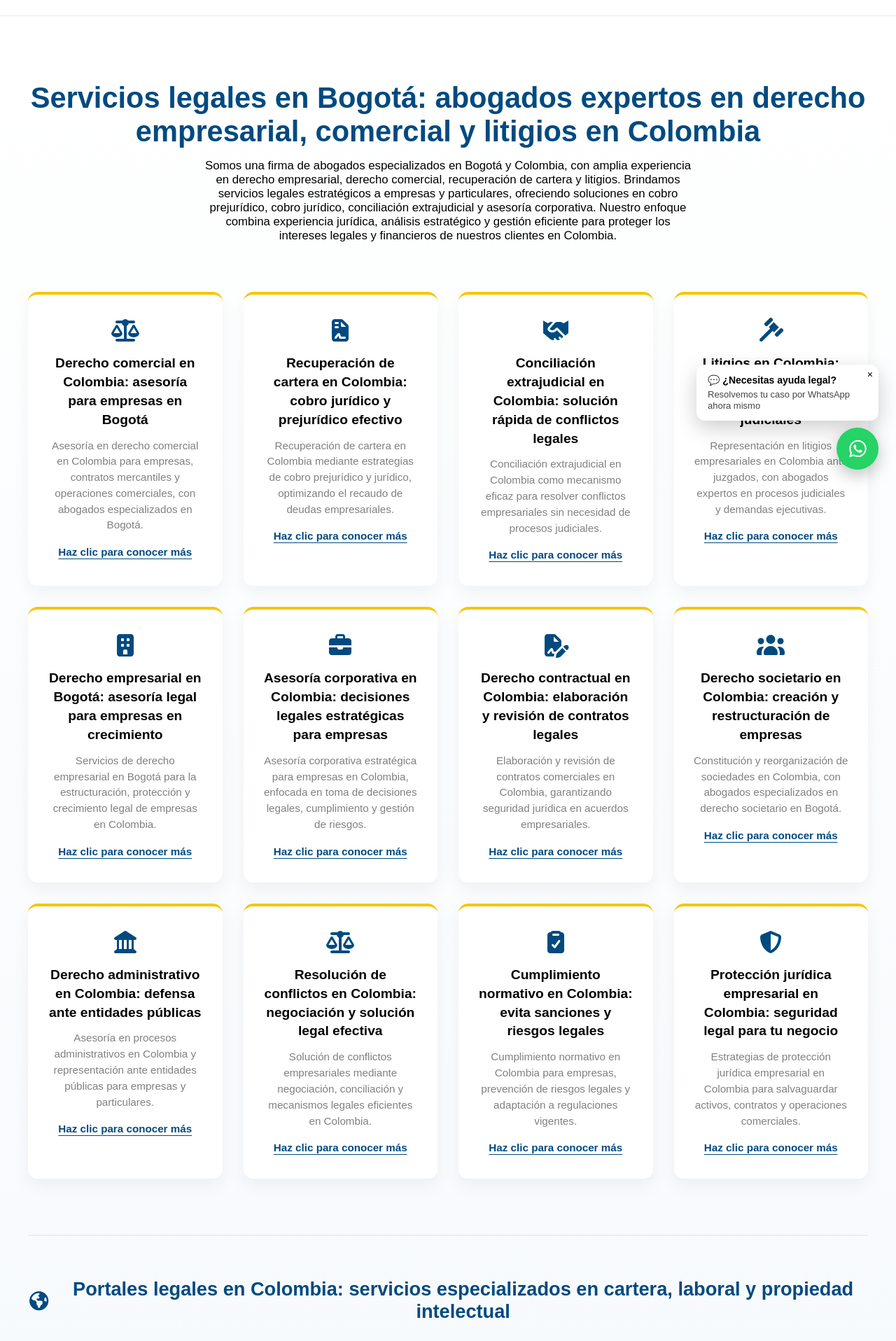
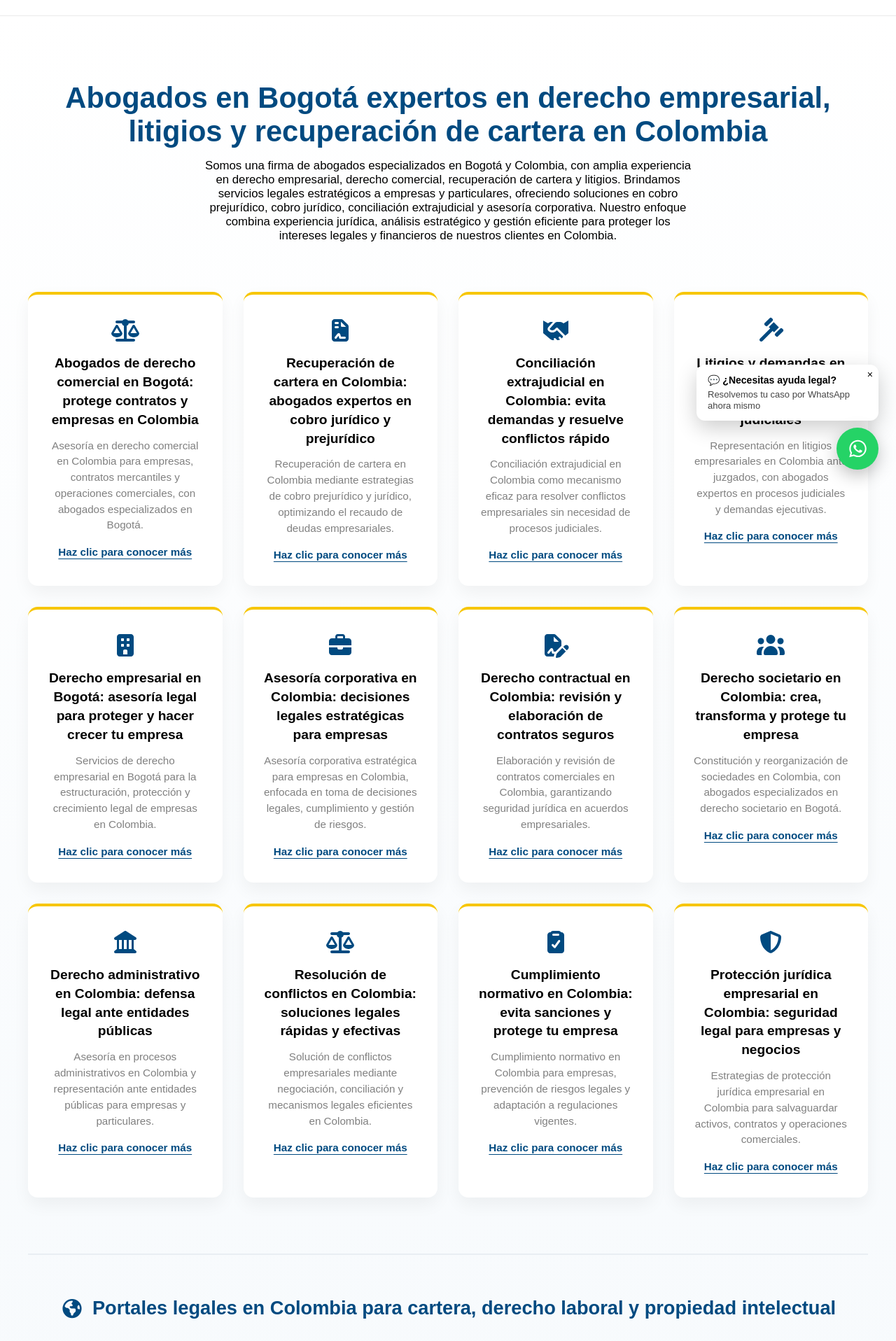
Before and after one commit to paginaswebpravice-prog/pravice-co, a Next.js app: page /especialidades in a window 1280 px wide. Shown: the part 104-2020 px from the top of the page at 70% size. Built offline with nearby package versions, Linux system fonts and the light colour scheme.

Commit message:
Updates titles for CTR

```diff
--- a/src/app/especialidades/page.tsx
+++ b/src/app/especialidades/page.tsx
@@ -36,7 +36,8 @@ interface Portal {
 export default function Especialidades() {
   const especialidades: Especialidad[] = [
     {
-      titulo: "Derecho comercial en Colombia: asesoría para empresas en Bogotá",
+      titulo:
+        "Abogados de derecho comercial en Bogotá: protege contratos y empresas en Colombia",
       descripcion:
         "Asesoría en derecho comercial en Colombia para empresas, contratos mercantiles y operaciones comerciales, con abogados especializados en Bogotá.",
       icono: faScaleBalanced,
@@ -44,7 +45,7 @@ export default function Especialidades() {
     },
     {
       titulo:
-        "Recuperación de cartera en Colombia: cobro jurídico y prejurídico efectivo",
+        "Recuperación de cartera en Colombia: abogados expertos en cobro jurídico y prejurídico",
       descripcion:
         "Recuperación de cartera en Colombia mediante estrategias de cobro prejurídico y jurídico, optimizando el recaudo de deudas empresariales.",
       icono: faFileContract,
@@ -52,7 +53,7 @@ export default function Especialidades() {
     },
     {
       titulo:
-        "Conciliación extrajudicial en Colombia: solución rápida de conflictos legales",
+        "Conciliación extrajudicial en Colombia: evita demandas y resuelve conflictos rápido",
       descripcion:
         "Conciliación extrajudicial en Colombia como mecanismo eficaz para resolver conflictos empresariales sin necesidad de procesos judiciales.",
       icono: faHandshake,
@@ -60,7 +61,7 @@ export default function Especialidades() {
     },
     {
       titulo:
-        "Litigios en Colombia: abogados expertos en demandas y procesos judiciales",
+        "Litigios y demandas en Colombia: abogados expertos en procesos judiciales",
       descripcion:
         "Representación en litigios empresariales en Colombia ante juzgados, con abogados expertos en procesos judiciales y demandas ejecutivas.",
       icono: faGavel,
@@ -68,7 +69,7 @@ export default function Especialidades() {
     },
     {
       titulo:
-        "Derecho empresarial en Bogotá: asesoría legal para empresas en crecimiento",
+        "Derecho empresarial en Bogotá: asesoría legal para proteger y hacer crecer tu empresa",
       descripcion:
         "Servicios de derecho empresarial en Bogotá para la estructuración, protección y crecimiento legal de empresas en Colombia.",
       icono: faBuilding,
@@ -84,7 +85,7 @@ export default function Especialidades() {
     },
     {
       titulo:
-        "Derecho contractual en Colombia: elaboración y revisión de contratos legales",
+        "Derecho contractual en Colombia: revisión y elaboración de contratos seguros",
       descripcion:
         "Elaboración y revisión de contratos comerciales en Colombia, garantizando seguridad jurídica en acuerdos empresariales.",
       icono: faFileSignature,
@@ -92,7 +93,7 @@ export default function Especialidades() {
     },
     {
       titulo:
-        "Derecho societario en Colombia: creación y restructuración de empresas",
+        "Derecho societario en Colombia: crea, transforma y protege tu empresa",
       descripcion:
         "Constitución y reorganización de sociedades en Colombia, con abogados especializados en derecho societario en Bogotá.",
       icono: faUsers,
@@ -100,7 +101,7 @@ export default function Especialidades() {
     },
     {
       titulo:
-        "Derecho administrativo en Colombia: defensa ante entidades públicas",
+        "Derecho administrativo en Colombia: defensa legal ante entidades públicas",
       descripcion:
         "Asesoría en procesos administrativos en Colombia y representación ante entidades públicas para empresas y particulares.",
       icono: faLandmark,
@@ -108,7 +109,7 @@ export default function Especialidades() {
     },
     {
       titulo:
-        "Resolución de conflictos en Colombia: negociación y solución legal efectiva",
+        "Resolución de conflictos en Colombia: soluciones legales rápidas y efectivas",
       descripcion:
         "Solución de conflictos empresariales mediante negociación, conciliación y mecanismos legales eficientes en Colombia.",
       icono: faBalanceScale,
@@ -116,7 +117,7 @@ export default function Especialidades() {
     },
     {
       titulo:
-        "Cumplimiento normativo en Colombia: evita sanciones y riesgos legales",
+        "Cumplimiento normativo en Colombia: evita sanciones y protege tu empresa",
       descripcion:
         "Cumplimiento normativo en Colombia para empresas, prevención de riesgos legales y adaptación a regulaciones vigentes.",
       icono: faClipboardCheck,
@@ -124,7 +125,7 @@ export default function Especialidades() {
     },
     {
       titulo:
-        "Protección jurídica empresarial en Colombia: seguridad legal para tu negocio",
+        "Protección jurídica empresarial en Colombia: seguridad legal para empresas y negocios",
       descripcion:
         "Estrategias de protección jurídica empresarial en Colombia para salvaguardar activos, contratos y operaciones comerciales.",
       icono: faShieldHalved,
@@ -190,8 +191,8 @@ export default function Especialidades() {
             transition={{ duration: 0.6 }}
             viewport={{ once: true }}
           >
-            Servicios legales en Bogotá: abogados expertos en derecho
-            empresarial, comercial y litigios en Colombia
+            Abogados en Bogotá expertos en derecho empresarial, litigios y
+            recuperación de cartera en Colombia
           </motion.h2>
 
           {/* DESCRIPCION */}
@@ -258,8 +259,8 @@ export default function Especialidades() {
               viewport={{ once: true }}
             >
               <FontAwesomeIcon icon={faGlobeAmericas} />
-              Portales legales en Colombia: servicios especializados en cartera,
-              laboral y propiedad intelectual
+              Portales legales en Colombia para cartera, derecho laboral y
+              propiedad intelectual
             </motion.h3>
 
             <div className={styles.portalesGrid}>
```
